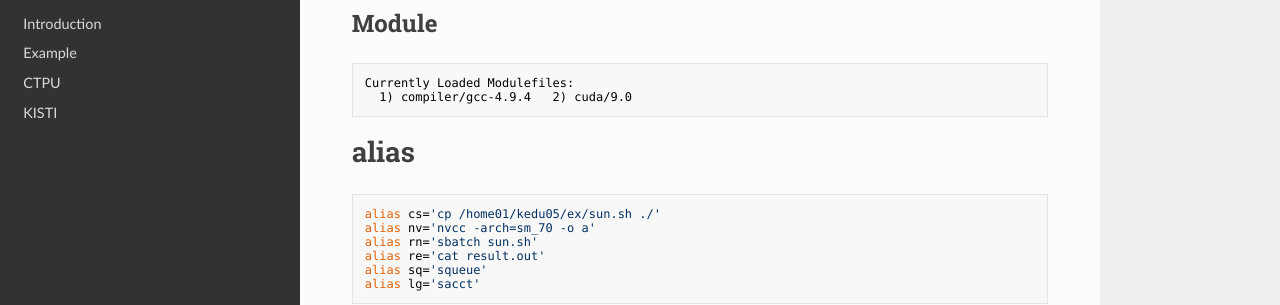
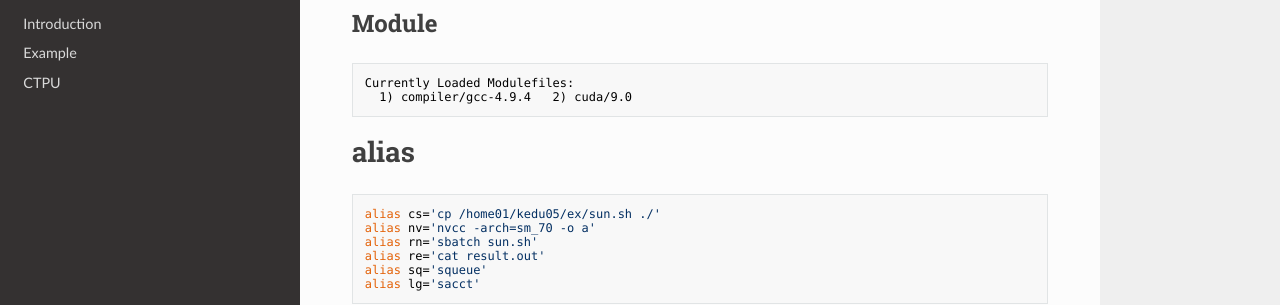
Before and after one commit to WonyoungCho/CUDA, an MkDocs documentation site: the page built from docs/index.md, in a window 1280 px wide. Shown: the part 201-506 px from the top of the page. Built offline with MkDocs 1.6.1, drawn with Linux system fonts in a browser that asks for light colours; nearby versions of some CDN libraries; old or Windows-style settings are respelled for this version of MkDocs.

Commit message:
Update mkdocs.yml

```diff
--- a/mkdocs.yml
+++ b/mkdocs.yml
@@ -12,6 +12,5 @@ pages:
         - 'Introduction' : 'CUDA_int.md'
         - 'Example' : 'CUDA_ex.md'
     - CTPU: 'ctpu.md'
-    - KISTI: 'kisti.md'
 
 theme: readthedocs
```
